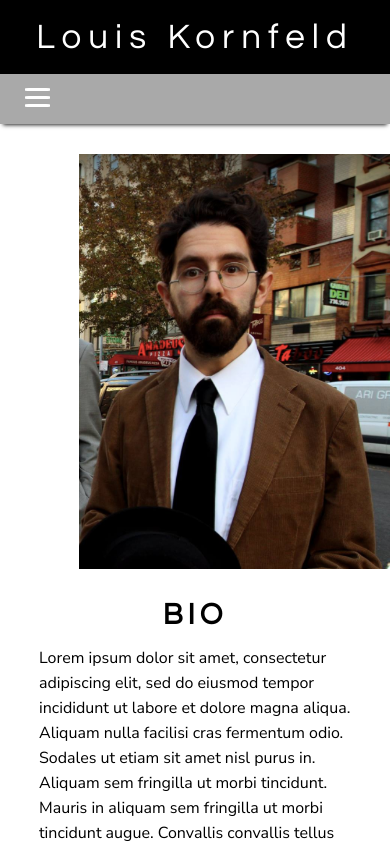
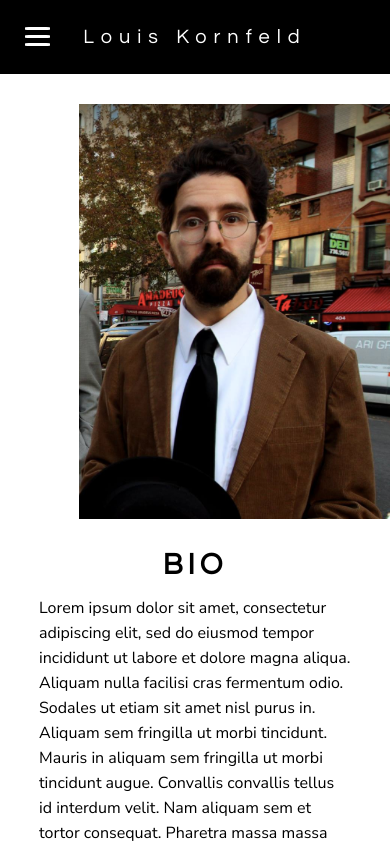
Before and after one commit to akorn3001/louis_site, a React (Create React App) app: page /#/bio in a window 390 px wide. Shown: the top 844 px of the page. Built offline with nearby package versions, Linux system fonts and the light colour scheme.

Commit message:
Fix styling for dropdown

```diff
--- a/src/App.css
+++ b/src/App.css
@@ -1,5 +1,6 @@
 @import url('Navbar.css');
 @import url('Videos.css');
+@import url('Header.css');
 
 html {
   position: relative;
@@ -10,20 +11,6 @@ body {
   display: flex;
   flex-direction: column;
   margin: 0 0 18px;
-}
-
-header {
-  display: flex;
-  font-size: 35px;
-  background-color: black;
-  color: white;
-  padding: 7px;
-  height: 60px;
-  align-items: center;
-  font-weight: 300;
-  letter-spacing: 7px;
-  justify-content: center;
-  font-family: "Questrial", sans-serif;
 }
 
 footer {
--- /dev/null
+++ b/src/Header.css
@@ -0,0 +1,24 @@
+header {
+  display: flex;
+  background-color: black;
+  color: white;
+  padding: 7px;
+  height: 60px;
+  align-items: center;
+  font-weight: 300;
+  letter-spacing: 7px;
+  justify-content: center;
+  font-family: "Questrial", sans-serif;
+}
+
+@media screen and (min-width: 601px) {
+  header {
+    font-size: 35px;
+  }
+}
+
+@media screen and (max-width: 600px) {
+  header {
+    font-size: 20px;
+  }
+}
--- a/src/Navbar.css
+++ b/src/Navbar.css
@@ -48,12 +48,12 @@
     overflow: hidden;
     transition: all 0.4s ease-in-out;
     padding-top: 0px;
-    height: 50px;
+    height: 0;
     margin-bottom: 30px;
   }
 
   .navigation.active {
-    height: 365px;
+    height: 325px;
   }
 
   .navigation a {
@@ -61,7 +61,7 @@
   }
 
   .navigation ul {
-    margin-top: 40px;
+    /* margin-top: 40px; */
     text-align: center;
     list-style: none;
     margin-left: auto;
@@ -138,7 +138,7 @@
     width: 25px;
     position: absolute;
     text-decoration: none;
-    top: 83px;
+    top: 22px;
     left: 25px;
     font-size: 36px !important;
     margin-right: 50px;
--- a/src/Videos.css
+++ b/src/Videos.css
@@ -14,7 +14,7 @@
 }
 
 .embedded-video {
-  background-color: darkgray;
+  background-color: lightgray;
 }
 
 @media screen and (min-width: 601px) {
```
